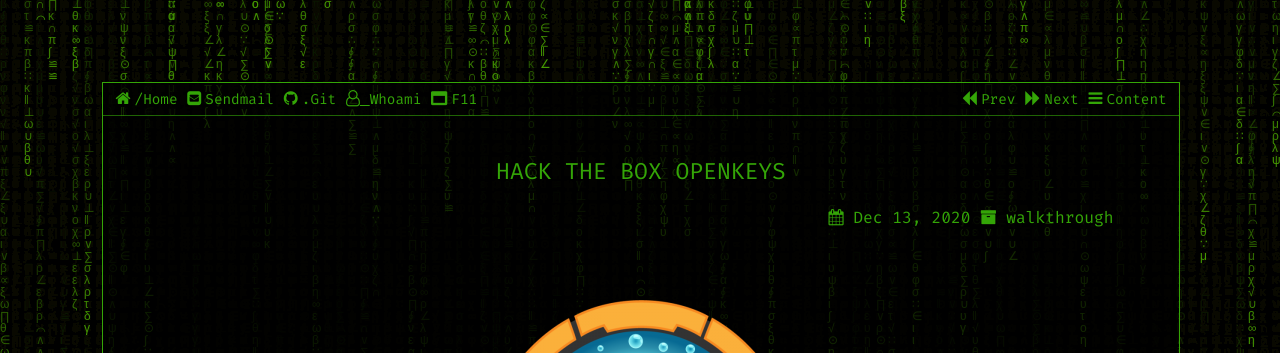
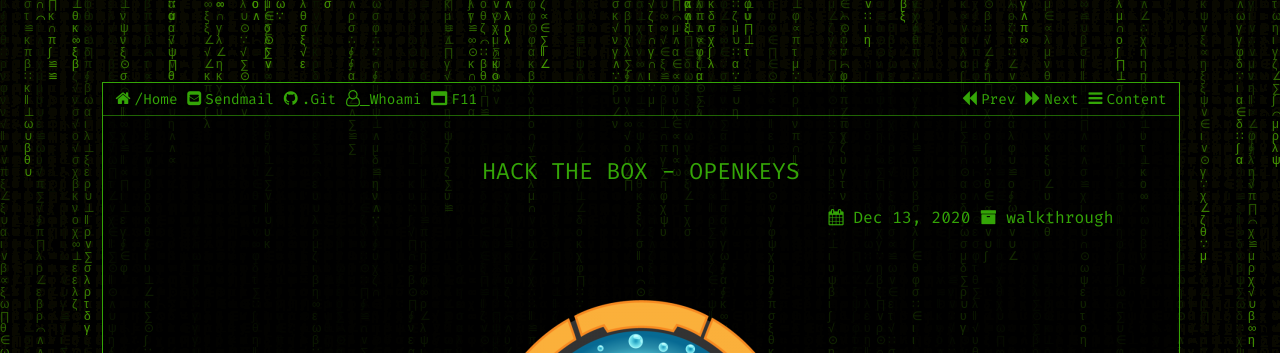
Before and after one commit to alfredoFerreiraAssis/alfredoFerreiraAssis.github.io, a Jekyll site: the page built from _posts/openKeys/2020-07-27-openKeys.md, in a window 1280 px wide. Shown: the top 353 px of the page. Built offline with Jekyll 4.4.1, drawn with Linux system fonts in a browser that asks for light colours.

Commit message:
openkeys

```diff
--- a/_posts/openKeys/2020-07-27-openKeys.md
+++ b/_posts/openKeys/2020-07-27-openKeys.md
@@ -1,6 +1,6 @@
 ---
 layout: post
-title:  Hack The Box OpenKeys
+title:  Hack The Box - OpenKeys
 category: walkthrough
 date:   2020-12-13 06:00:00
 ---
```
